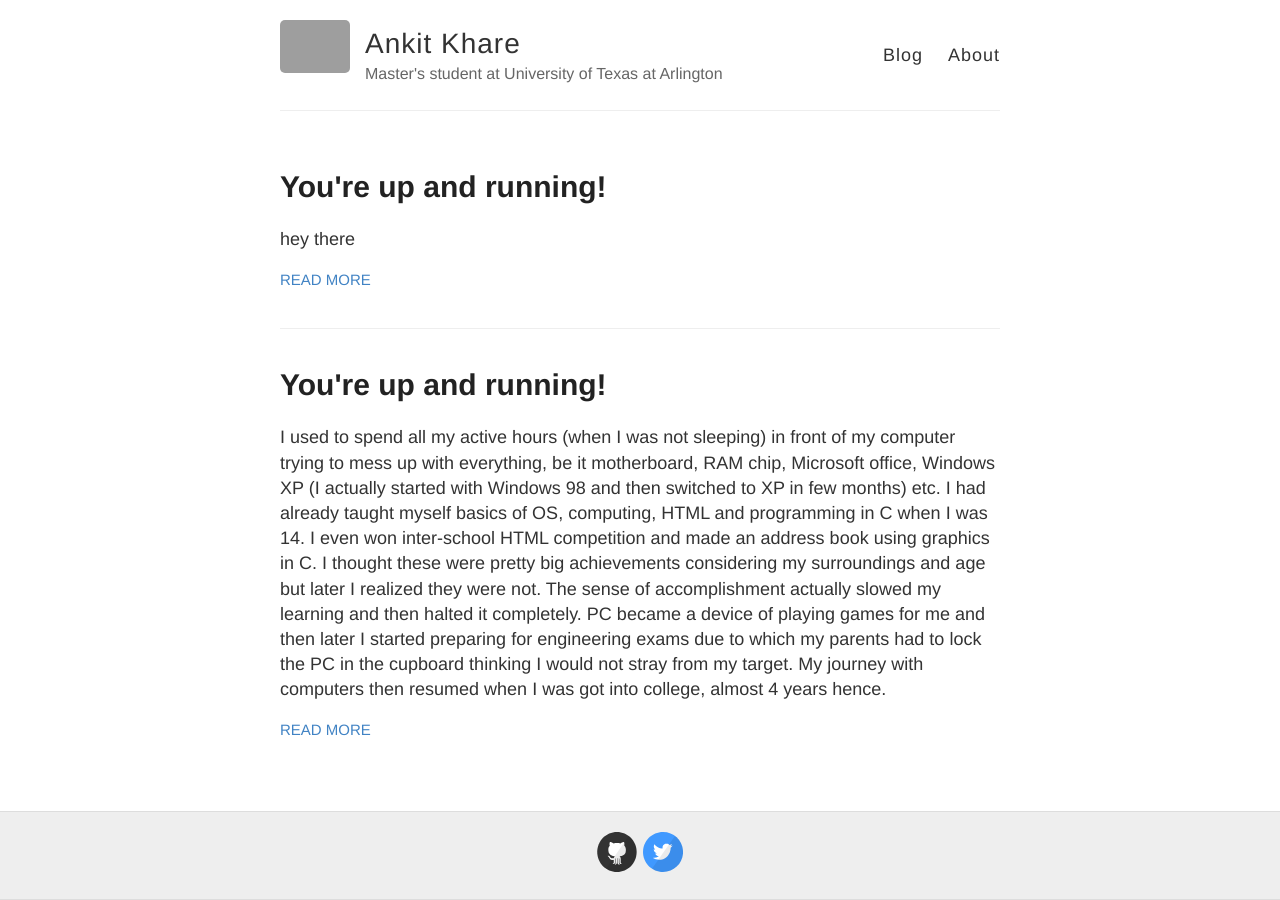
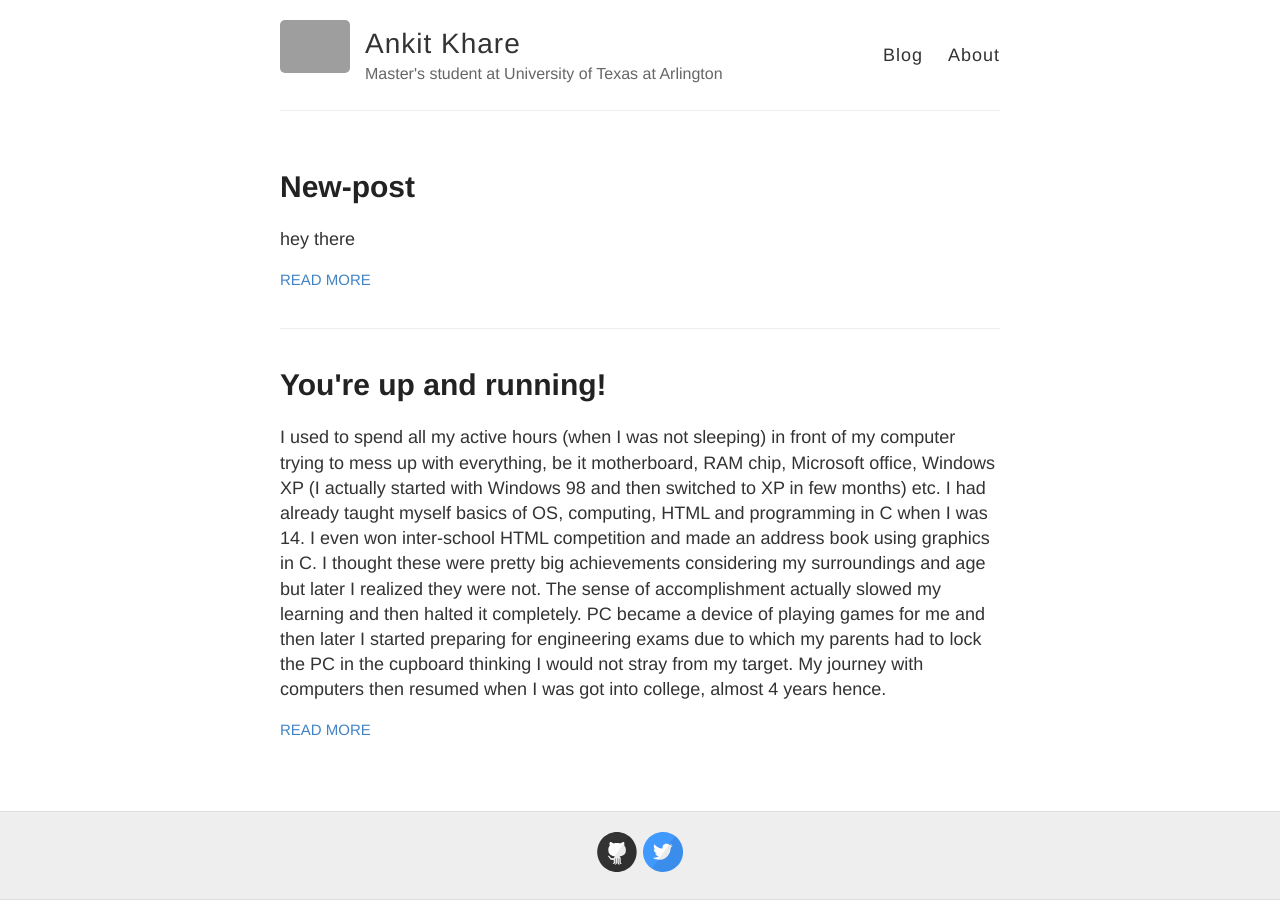
Before and after one commit to ankit1khare/blog2test, a Jekyll site: the page built from index.html, in a window 1280 px wide. Built offline with Jekyll 4.4.1, drawn with Linux system fonts in a browser that asks for light colours; grey boxes are pictures that could not be loaded.

Commit message:
title updated

```diff
--- a/_posts/2017-10-2-New-post.md
+++ b/_posts/2017-10-2-New-post.md
@@ -1,6 +1,6 @@
 ---
 layout: post
-title: You're up and running!
+title: New-post
 ---
 
 hey there
```
